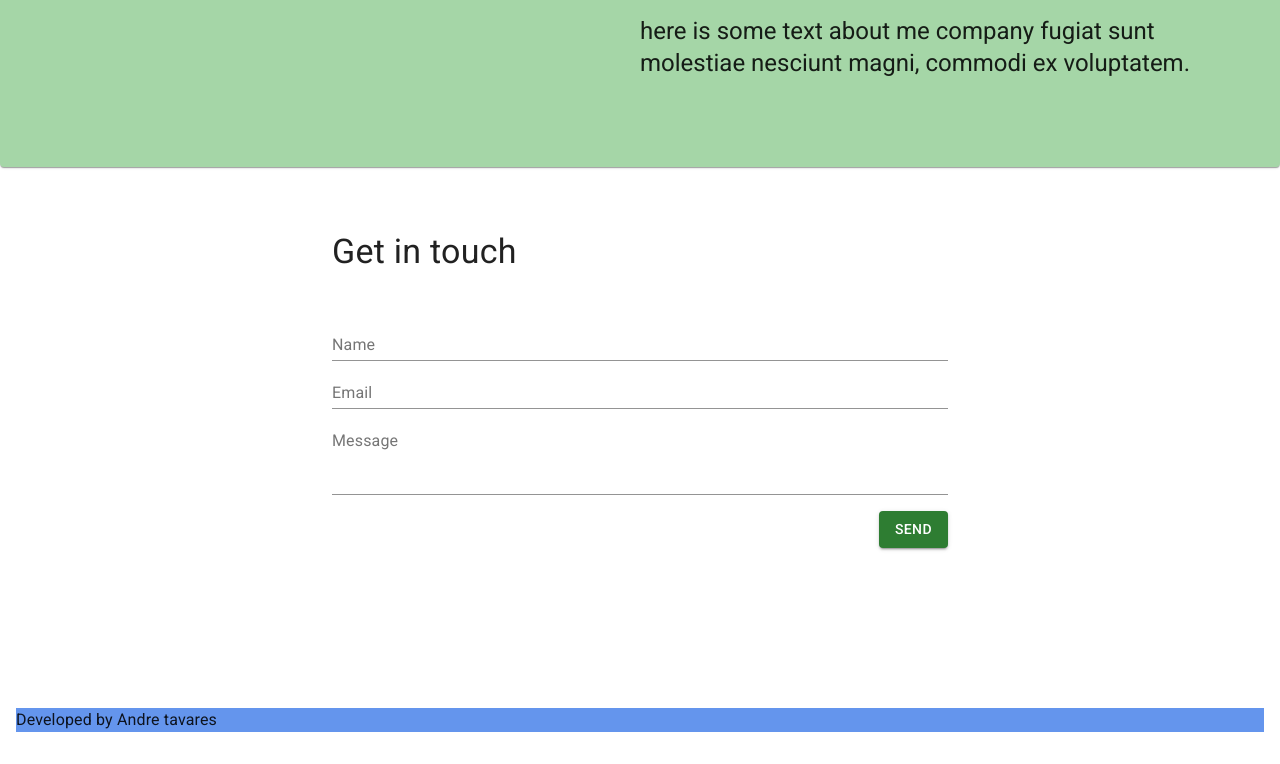
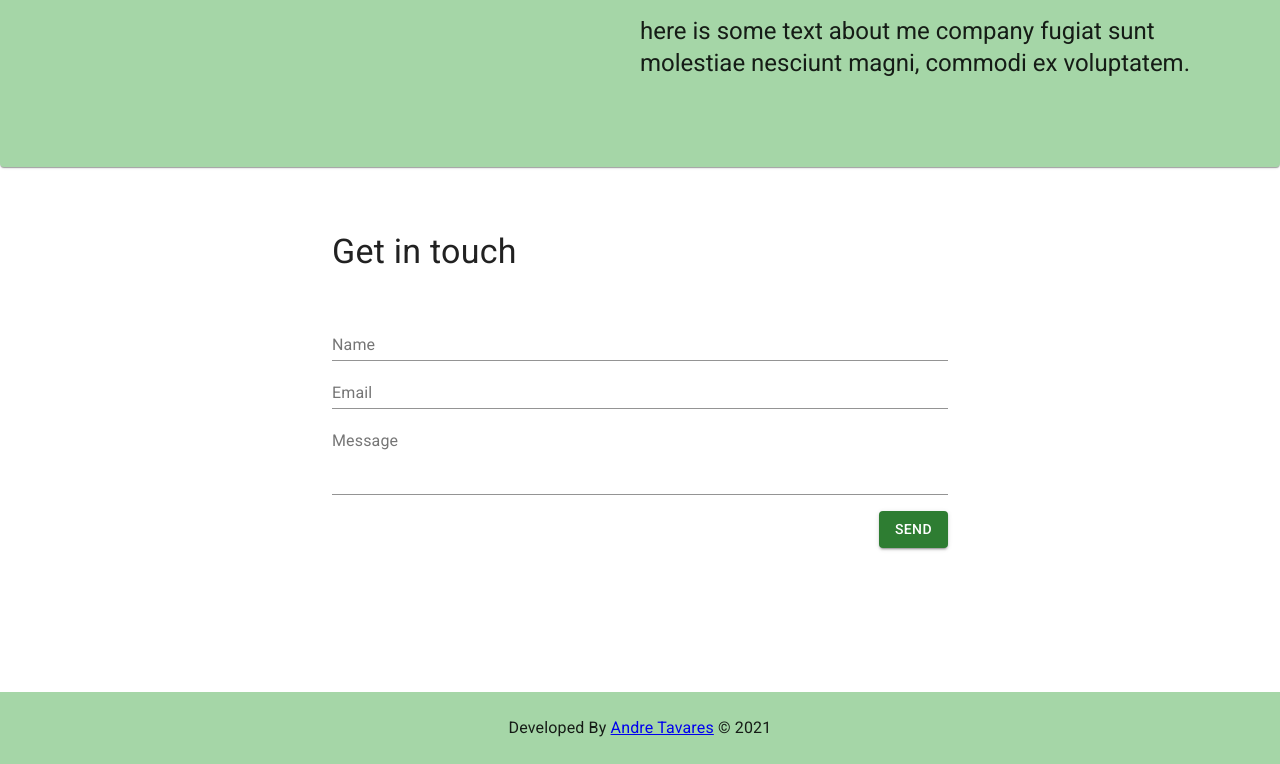
Before and after one commit to TavaresDev/NextTavaresDev, a Next.js app: page / in a window 1280 px wide. Shown: the part 1443-2207 px from the top of the page. Built offline with nearby package versions, Linux system fonts and the light colour scheme.

Commit message:
feature: footer

```diff
--- a/src/components/shared/Footer.js
+++ b/src/components/shared/Footer.js
@@ -2,11 +2,16 @@ import { Grid, Box, Typography } from "@material-ui/core"
 import React from "react"
 
 const Footer = () => {
+
+	const year = new Date().getFullYear()
 	return (
-		<Box mt={10} p={2}  bgxcolor='secondary.light'>
+		<Box mt={10} p={3} bgcolor='secondary.light'>
 			<Box component='footer'>
 
-			<Typography align="center">Developed by Andre tavares</Typography>
+				<Typography align='center'>Developed By <a href="https://www.andretavares.dev/" target="_blank">
+							Andre Tavares</a> &copy; {year}
+				</Typography>
+
 			</Box>
 		</Box>
 	)
--- a/src/styles/globals.css
+++ b/src/styles/globals.css
@@ -12,10 +12,11 @@
 .bgPrimary {
   background-color: var(--blue);
 }
-footer {
+/* footer {
   background-color: var(--blue);
   display: flex;
   text-align: center;
   align-content: center;
 
 }
+ */
```
